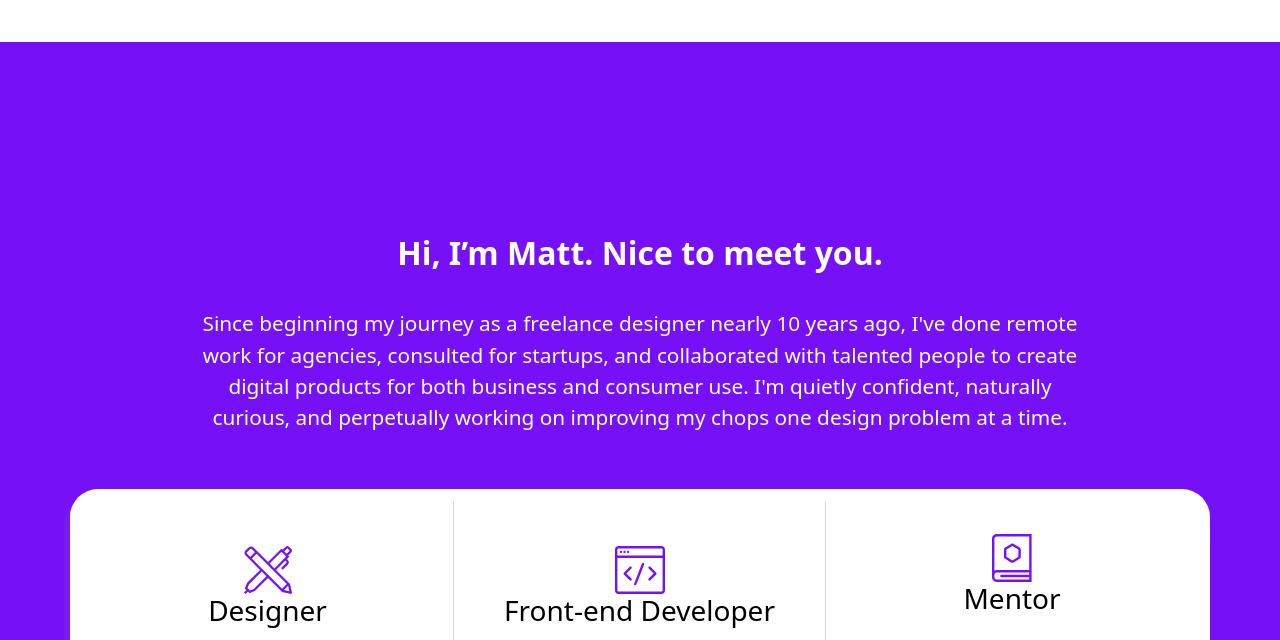
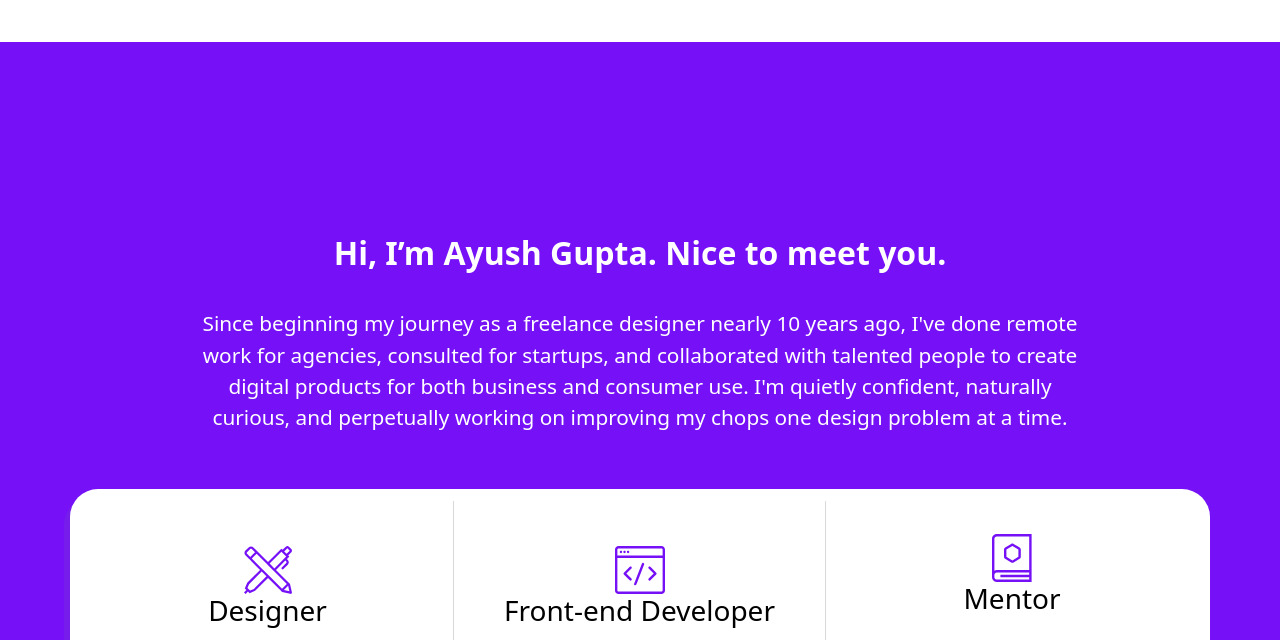
Before and after one commit to AwadhAcademy/portfoli, a Django app: page / in a window 1280 px wide. Shown: the part 995-1635 px from the top of the page. Run offline with Django 3.2, Linux system fonts and the light colour scheme; some web fonts are replaced.

Commit message:
Update basic.html

```diff
--- a/home/templates/home/basic.html
+++ b/home/templates/home/basic.html
@@ -38,7 +38,7 @@
     </div>
 
     <div class="matter">
-        <h2>Hi, I’m Matt. Nice to meet you.</h2>
+        <h2>Hi, I’m Ayush Gupta. Nice to meet you.</h2>
         <p>Since beginning my journey as a freelance designer nearly 10 years ago, I've done remote work for agencies, consulted for startups, and collaborated with talented people to create digital products for both business and consumer use. I'm quietly
             confident, naturally curious, and perpetually working on improving my chops one design problem at a time.
         </p>
```
